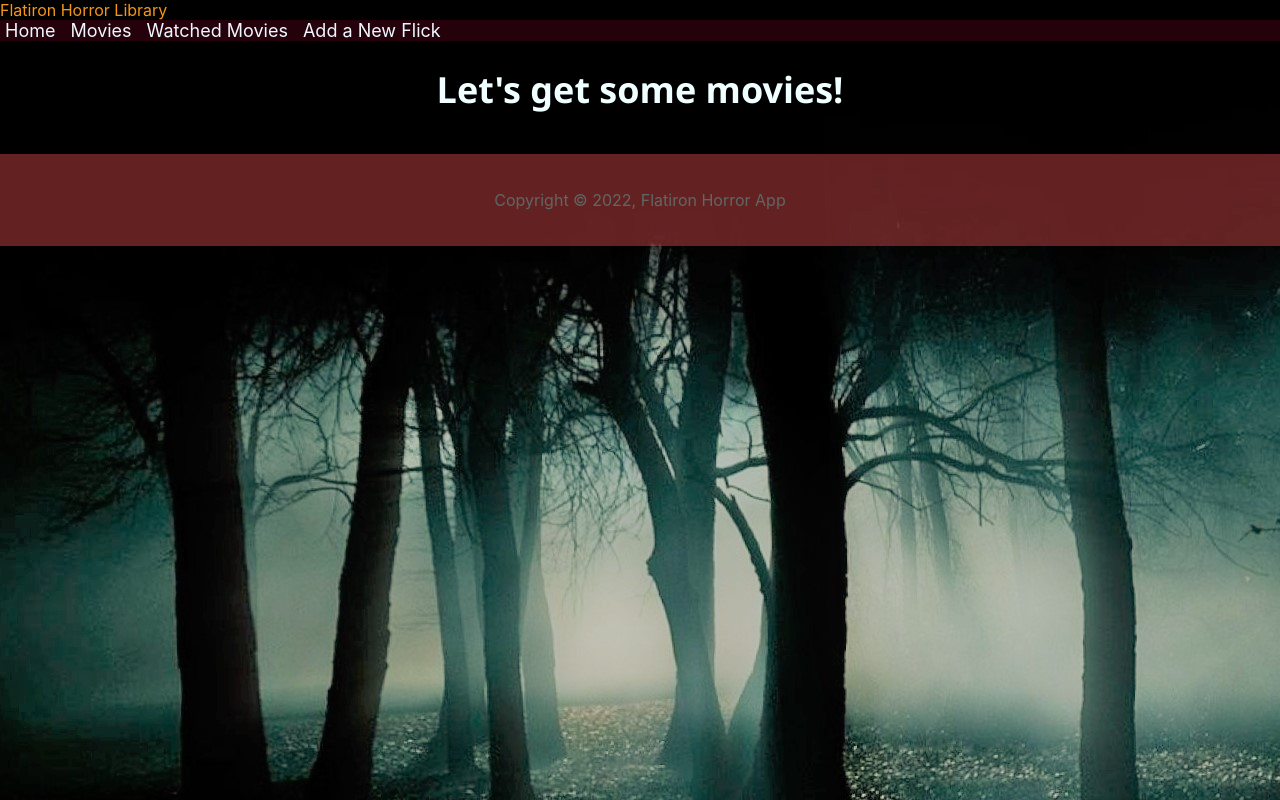
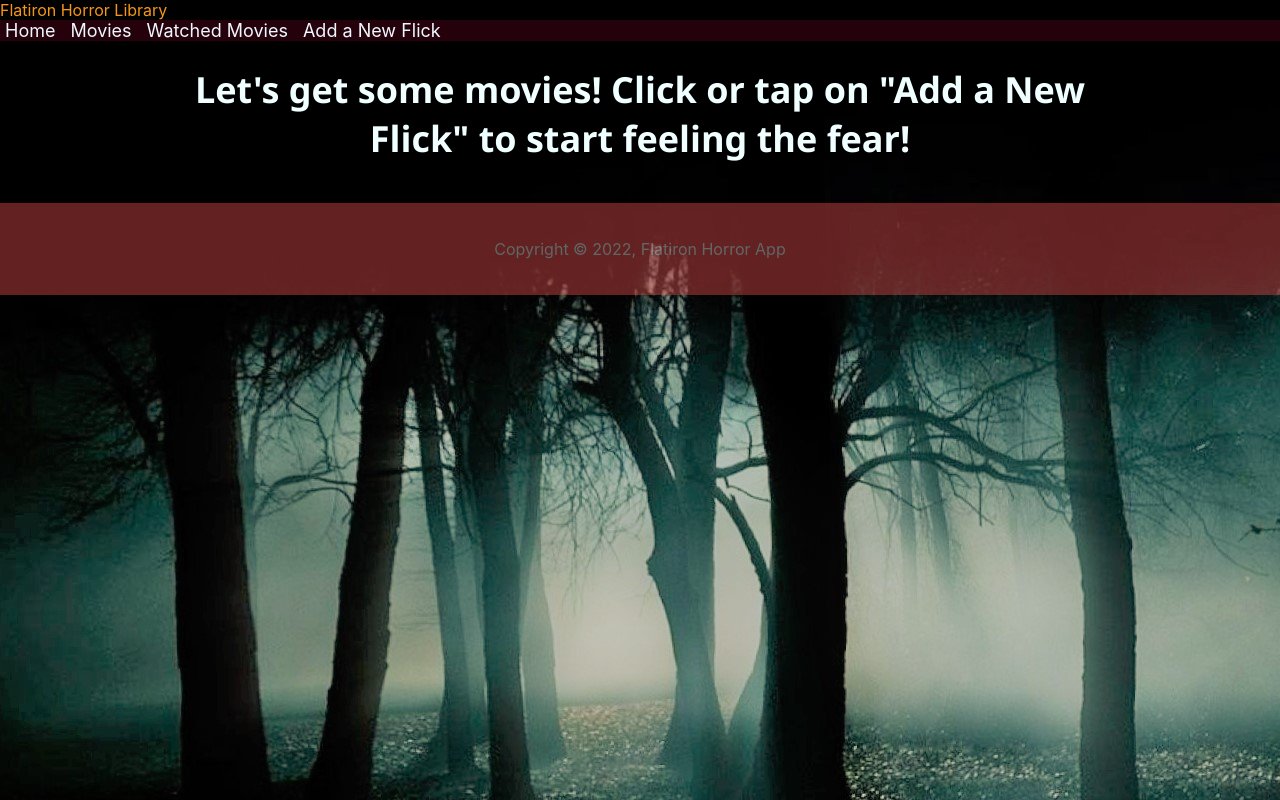
Before and after one commit to KyrianOnwe/phase-2-horror-movie-database, a React (Create React App) app: page /movies in a window 1280 px wide. Built offline with nearby package versions, Linux system fonts and the light colour scheme; data requests are answered from the project's data file.

Commit message:
Update Movie component text.

```diff
--- a/src/components/Movies.jsx
+++ b/src/components/Movies.jsx
@@ -6,7 +6,7 @@ const Movies = ({ movies, isWatched }) => {
 
   return (
     <div className='movies-container' >
-      {movies.length === 0 ? <h1>Let's get some movies!</h1> : movies.map((movie) => <MovieCards movie={movie.title} id={movie.id} url={movie.poster} subgenre={movie.subgenre} year={movie.year} director={movie.director} isWatched={isWatched} key={movie.id} /> )}
+      {movies.length === 0 ? <h1>Let's get some movies!  Click or tap on "Add a New Flick" to start feeling the fear!</h1> : movies.map((movie) => <MovieCards movie={movie.title} id={movie.id} url={movie.poster} subgenre={movie.subgenre} year={movie.year} director={movie.director} isWatched={isWatched} key={movie.id} /> )}
     </div>
   )
 }
```
